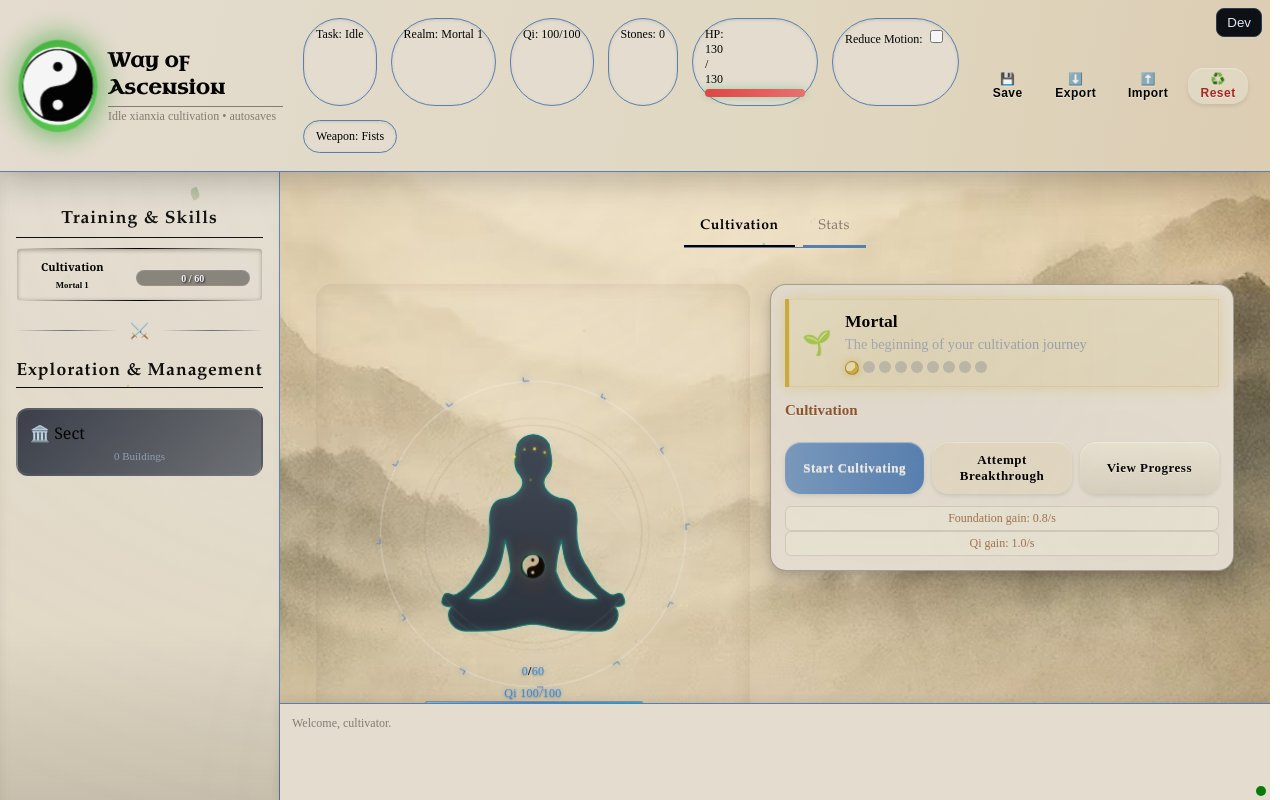
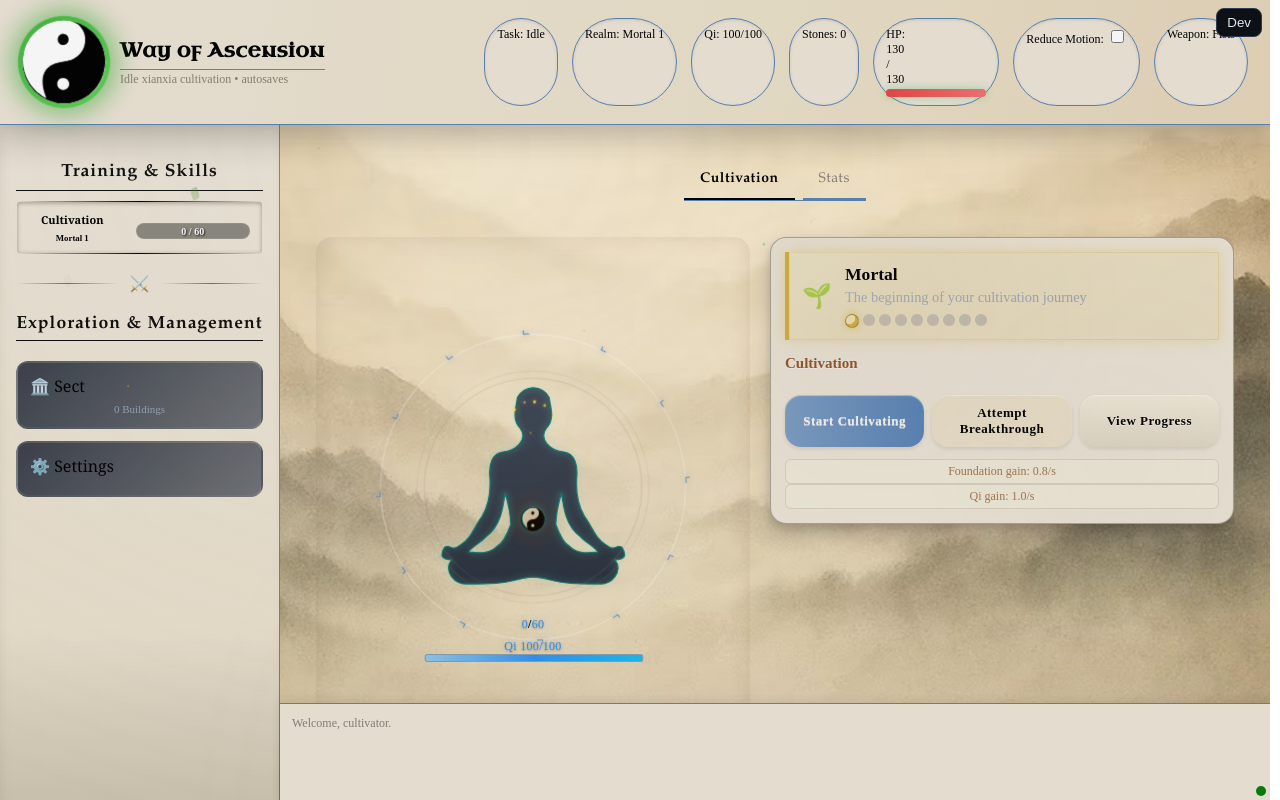
Before and after one commit to recalledz/way-of-ascension, a website with bundled scripts: page index.html in a window 1280 px wide. Built offline with nearby package versions, Linux system fonts and the light colour scheme; animation ran at ten frames a second; some icons are missing; a web font is replaced by a local one.

Commit message:
feat(ui): add settings tab for save controls

```diff
--- a/index.html
+++ b/index.html
@@ -92,12 +92,7 @@
         </div>
         <div class="chip" id="reduceMotionChip">Reduce Motion: <input type="checkbox" id="reduceMotionToggle"></div>
       </div>
-      <div class="right-actions">
-        <button class="btn small ghost" id="saveBtn">💾 Save</button>
-        <button class="btn small ghost" id="exportBtn">⬇️ Export</button>
-        <button class="btn small ghost" id="importBtn">⬆️ Import</button>
-        <button class="btn small warn" id="resetBtn" title="Hard reset">♻️ Reset</button>
-      </div>
+
     </div>
   </div>
   </header>
@@ -129,6 +124,11 @@
       <div class="activity-selector" id="sectSelector" data-activity="sect">
         <div class="activity-name">🏛️ Sect</div>
         <div class="activity-info" id="sectInfo">0 Buildings</div>
+      </div>
+
+      <!-- Settings Selector -->
+      <div class="activity-selector" id="settingsSelector" data-activity="settings">
+        <div class="activity-name">⚙️ Settings</div>
       </div>
     </aside>
 
@@ -1118,6 +1118,20 @@
         <div id="mindPuzzlesTab" class="mind-tab-content tab-content" style="display:none;"></div>
       </section>
 
+      <section id="activity-settings" class="activity-content tab-content" style="display:none;">
+        <h2>⚙️ Settings</h2>
+        <div class="cards">
+          <div class="card">
+            <div class="settings-buttons">
+              <button class="btn small ghost" id="saveBtn">💾 Save</button>
+              <button class="btn small ghost" id="exportBtn">⬇️ Export</button>
+              <button class="btn small ghost" id="importBtn">⬆️ Import</button>
+              <button class="btn small warn" id="resetBtn" title="Hard reset">♻️ Reset</button>
+            </div>
+          </div>
+        </div>
+      </section>
+
       <section id="tab-combat">
         <div class="cards">
           <div class="card">
--- a/src/features/activity/ui/activityUI.js
+++ b/src/features/activity/ui/activityUI.js
@@ -24,6 +24,7 @@ export function mountActivityUI(root) {
   document.getElementById('gatheringSelector')?.addEventListener('click', () => handle('gathering'));
   document.getElementById('adventureSelector')?.addEventListener('click', () => handle('adventure'));
   document.getElementById('sectSelector')?.addEventListener('click', () => handle('sect'));
+  document.getElementById('settingsSelector')?.addEventListener('click', () => handle('settings'));
   document.getElementById('catchingSelector')?.addEventListener('click', () => handle('catching'));
 
   // Initial paint
@@ -156,6 +157,9 @@ export function updateActivitySelectors(root) {
   const sectSelector = document.getElementById('sectSelector');
   sectSelector?.classList.toggle('active', selected === 'sect');
 
+  const settingsSelector = document.getElementById('settingsSelector');
+  settingsSelector?.classList.toggle('active', selected === 'settings');
+
   updateCurrentTaskDisplay(root);
 }
 
```
